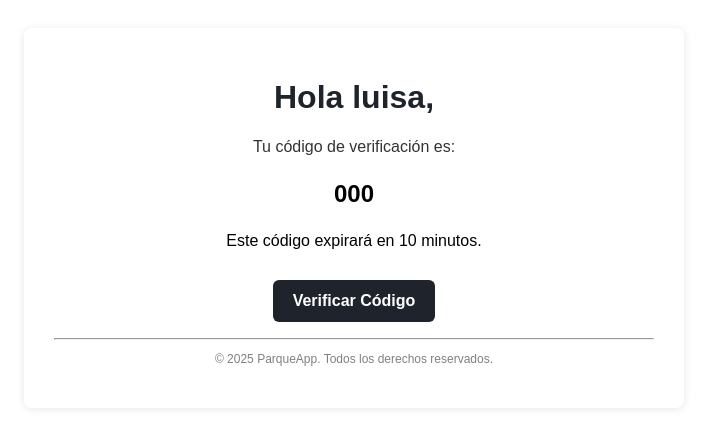
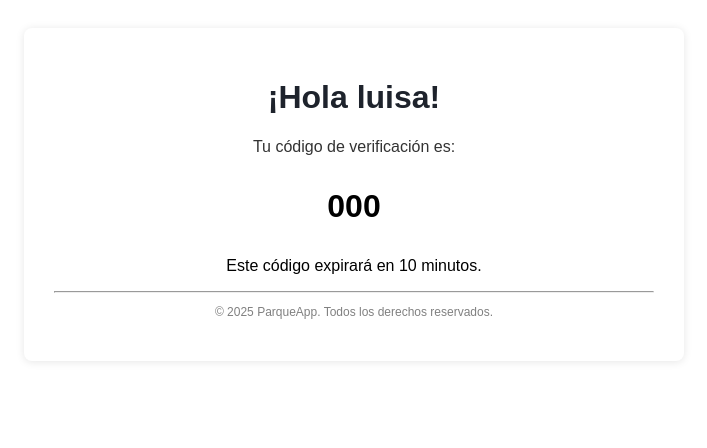
Before and after one commit to luisasolisva/Parqueapp-Backend, a Django app: template usuarios/templates/password_reset_email_code.html in a window 1280 px wide. Shown: the top 448 px of the page, without its empty margins (286-993 px from the left). Run offline with Django 5.2, Linux system fonts and the light colour scheme; a user stored in the database is signed in; tables that the repository leaves empty hold one stand-in row (values such as "Sample post"); the template is opened without the code that fills it: most values are stand-ins (such as "Sample title", 1, 10 or a date in 2020).

Commit message:
delete: Redireccionamiento Verify_url

```diff
--- a/usuarios/templates/password_reset_email_code.html
+++ b/usuarios/templates/password_reset_email_code.html
@@ -4,17 +4,10 @@
 </head>
 <body style="font-family: Arial, sans-serif; padding: 20px; text-align: center;">
     <div style="background-color: white; padding: 30px; border-radius: 8px; box-shadow: 0 1px 8px rgba(0, 0, 0, 0.1); max-width: 600px; margin: auto;">
-        <h1 style="color: #1E232C;">Hola {{ user.nombre }},</h1>
+        <h1 style="color: #1E232C;">¡Hola {{ user.nombre }}!</h1>
         <p style="font-size: 16px; color: #333;">Tu código de verificación es:</p>
-        <p style="font-size: 24px;;text-align: center;"><strong>{{ code }}</strong></p>
+        <p style="font-size: 32px;;text-align: center;"><strong>{{ code }}</strong></p>
         <p style="font-size: 16px;">Este código expirará en 10 minutos.</p>
-
-        <p style="margin-top: 30px;">
-            <a href="{{ verify_url }}" style="display: inline-block; padding: 12px 20px; background-color: #1E232C; color: white; font-size: 16px; font-weight: bold; text-decoration: none; border-radius: 6px;">
-                Verificar Código
-            </a>
-        </p>
-
         <hr>
         <p style="font-size: 12px; color: gray;">© 2025 ParqueApp. Todos los derechos reservados.</p>
     </div>
```
